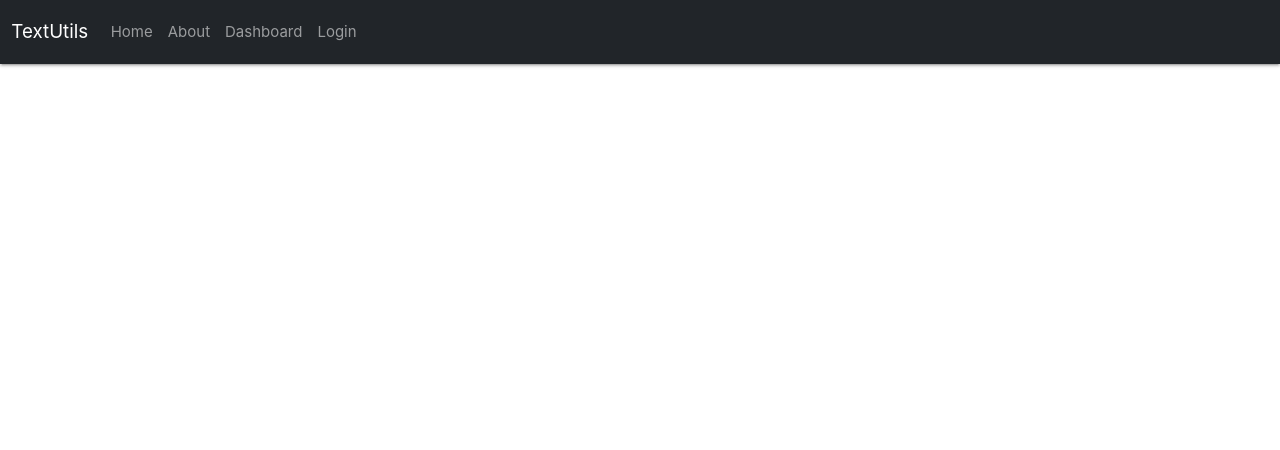
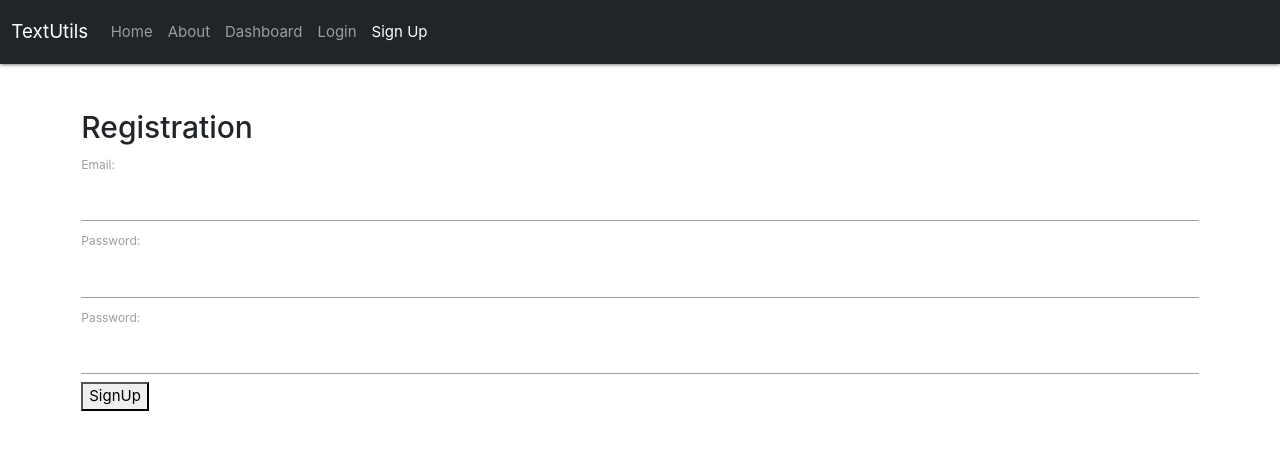
Before and after one commit to rorfuture7/rorfuture7.github.io, a React (Create React App) app: page /sign_up in a window 1280 px wide. Shown: the top 450 px of the page. Built offline with nearby package versions, Linux system fonts and the light colour scheme.

Commit message:
Added sign up features with api integrate

```diff
--- a/src/components/AppRoutes.js
+++ b/src/components/AppRoutes.js
@@ -3,6 +3,7 @@ import { BrowserRouter, Routes, Route } from "react-router-dom";
 import Navbar from './Navbar';
 import About from './About';
 import Login from './Login';
+import SignUp from './SignUp';
 import Dashboard from './Dashboard';
 import TextForm from './TextForm';
 import PrivateRoute from './PrivateRoute';
@@ -13,6 +14,7 @@ export default function AppRoutes() {
       <Routes>
         <Route exact path="/about" element={<PrivateRoute><About /></PrivateRoute>} />
         <Route exact path="/login" element={<Login />} />
+        <Route exact path="/sign_up" element={<SignUp />} />
         <Route exact path="/dashboard" element={<PrivateRoute><Dashboard /></PrivateRoute>} />
         <Route exact path="/" element={<TextForm heading="This is text box" />} />
       </Routes>
--- a/src/components/Navbar.js
+++ b/src/components/Navbar.js
@@ -75,6 +75,7 @@ export default function Navbar({title}) {
               </Link>
             </li>
             { !auth.user ? (
+							<>
             	<li className="nav-item">
 	              <Link
 	                className={`nav-link ${isActive('/login') ? 'active' : ''}`}
@@ -82,6 +83,14 @@ export default function Navbar({title}) {
 	                Login
 	              </Link>
 	            </li>
+	            <li className="nav-item">
+	              <Link
+	                className={`nav-link ${isActive('/sign_up') ? 'active' : ''}`}
+	                to="/sign_up">
+	                Sign Up
+	              </Link>
+	            </li>
+	            </>
             	) : (
             		<li className="nav-item">
 	            		<a
--- /dev/null
+++ b/src/components/SignUp.js
@@ -0,0 +1,51 @@
+// src/components/Login.js
+import React, { useState } from 'react';
+import { useDispatch, useSelector } from 'react-redux';
+import { signup } from '../features/auth/authSlice';
+import { Navigate } from 'react-router-dom';
+
+const SignUp = () => {
+  const dispatch = useDispatch();
+  const auth = useSelector((state) => state.auth);
+  const [email, setEmail] = useState('');
+  const [password, setPassword] = useState('');
+  const [confirm_password, setConfirmPassword] = useState('');
+
+  const handleSubmit = (e) => {
+    e.preventDefault();
+    dispatch(signup({user: { email, password, confirm_password }, new_app: "true"}));
+  };
+
+  if (auth.token) {
+    return <Navigate to="/dashboard" />;
+  }
+  return (
+    <div className="container my-5">
+      <h2>Registration</h2>
+      {
+        auth.message &&
+        <h5>{auth.message}</h5>
+      }
+      <form onSubmit={handleSubmit}>
+        <div>
+          <label>Email:</label>
+          <input name="email" value={email}  onChange={(text) => setEmail(text.target.value)} required />
+        </div>
+        <div>
+          <label>Password:</label>
+          <input name="password" type="password" value={password} onChange={(text) => setPassword(text.target.value)} required />
+        </div>
+        <div>
+          <label>Password:</label>
+          <input name="confirm_password" type="password" value={confirm_password} onChange={(text) => setConfirmPassword(text.target.value)} required />
+        </div>
+        {auth.error && <p style={{ color: 'red' }}>{auth.error}</p>}
+        <button type="submit" disabled={auth.loading}>
+          {auth.loading ? 'SignUp in...' : 'SignUp'}
+        </button>
+      </form>
+    </div>
+  );
+};
+
+export default SignUp;
--- a/src/features/auth/authSlice.js
+++ b/src/features/auth/authSlice.js
@@ -8,6 +8,16 @@ const initialState = {
   user: null,
   message: '',
 };
+// Signup Thunk
+export const signup = createAsyncThunk('auth/signup', async (credentials, thunkAPI) => {
+    try {
+      const response = await axios.post(`${BASE_URL}/users/sign_up`, credentials);
+      return response.data;
+    } catch (error) {
+      return thunkAPI.rejectWithValue(error.response.data);
+    }
+  }
+);
 // Login Thunk
 export const login = createAsyncThunk('auth/login', async (credentials, thunkAPI) => {
     try {
@@ -36,6 +46,29 @@ const authSlice = createSlice({
   },
   extraReducers: (builder) => {
     builder
+      .addCase(signup.fulfilled, (state, action) => {
+        state.loading = false;
+        if (action.payload.errors != null) {
+          state.message = action.payload.errors;
+        } else {
+          state.message = "Registration successfully";
+          state.user = action.payload.data;
+          state.token = action.payload.data.authentication_token
+        }
+      })
+      .addCase(signup.rejected, (state, action) => {
+        state.loading = false;
+        if (action.payload.errors && action.payload.errors !== null) {
+          if (action.payload.errors.email && (action.payload.errors.email !== null)){
+            state.message = "Email " + action.payload.errors.email.join(", ");
+          } else if (action.payload.errors.password && (action.payload.errors.password !== null)){
+            state.message = "Password " + action.payload.errors.password.join(", ");
+          }
+        }
+      })
+      .addCase(signup.pending, (state, action) => {
+        state.loading = true;
+      })
       .addCase(login.fulfilled, (state, action) => {
         state.loading = false;
         if (action.payload.errors != null) {
```
